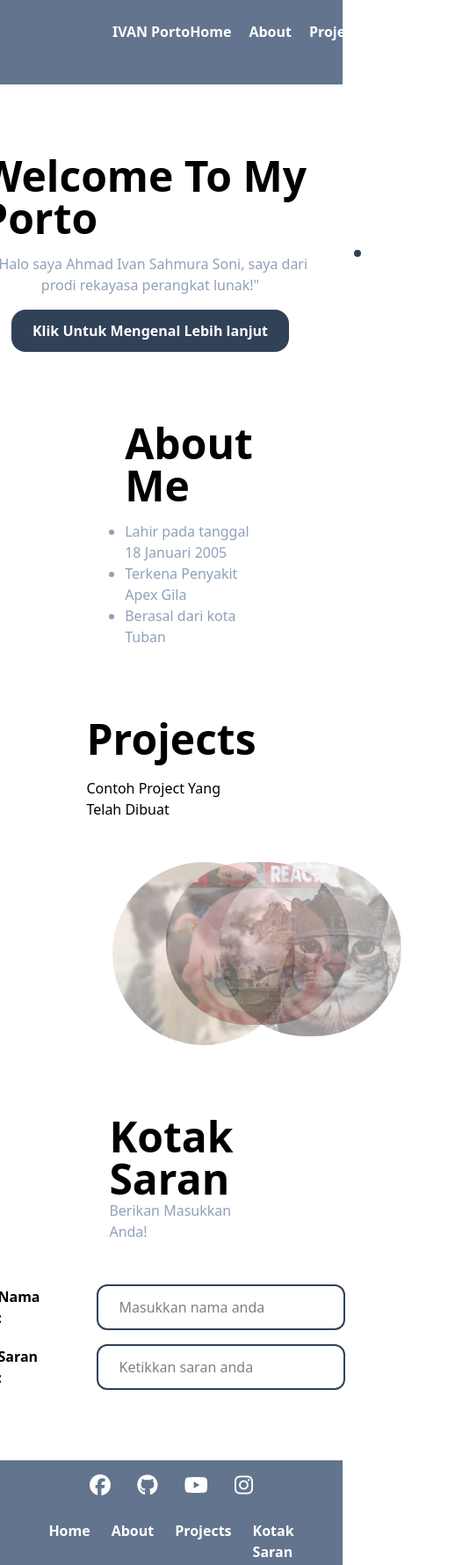
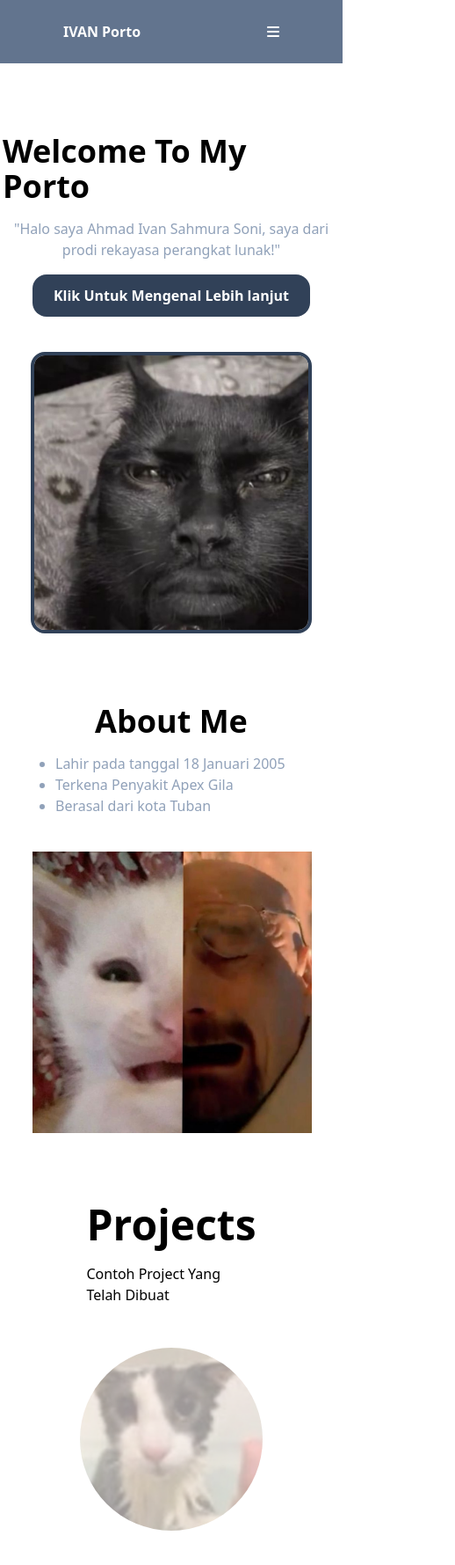
Before and after one commit to neverendingloneliness/pemateri-coder, a plain HTML site: page pertemuan_2_tailwind/portofolio/pages/index.html in a window 390 px wide. Shown: the top 1779 px of the page at 88% size, 518 px wide, since content can reach past the window. Drawn offline with nearby package versions, Linux system fonts and the light colour scheme.

Commit message:
responsive mobile

```diff
--- a/pertemuan_2_tailwind/portofolio/pages/index.html
+++ b/pertemuan_2_tailwind/portofolio/pages/index.html
@@ -9,32 +9,52 @@
 </head>
 <body>
     <!-- NAV -->
-    <div class="sticky top-0"> <!--z index-->
-        <nav class="flex px-32 py-6 justify-between bg-slate-500 text-white font-bold">
+    <div class="sticky top-0 z-10"> <!--z index-->
+        <nav class="flex lg:px-32 z-10 py-6 lg:justify-between justify-around bg-slate-500 text-white font-bold">
             <div class="flex gap-1">
                 <h1>IVAN</h1>
                 <p>Porto</p>
             </div>
 
-            <ul class="flex gap-5"> <!--hidden-->
-                <li class="hover:scale-110 duration-300 cursor-pointer" >Home</li>
-                <li class="hover:scale-110 duration-300 cursor-pointer" >About</li>
-                <li class="hover:scale-110 duration-300 cursor-pointer" >Projects</li>
-                <li class="hover:scale-110 duration-300 cursor-pointer" >Kotak Saran</li>
-            </ul>
+            <div class="hidden lg:block">
+                <ul class="flex w-78 gap-5"> <!--hidden-->
+                    <li class="hover:scale-110 duration-300 cursor-pointer" >Home</li>
+                    <li class="hover:scale-110 duration-300 cursor-pointer" >About</li>
+                    <li class="hover:scale-110 duration-300 cursor-pointer" >Projects</li>
+                    <li class="hover:scale-110 duration-300 cursor-pointer" >Kotak Saran</li>
+                </ul>
+            </div>
 
-            <button>
+            <button class="hidden lg:block">
                 <a href="http://">
                     Sign In
                 </a>
             </button>
+
+            <div class="lg:hidden" name="mobile">
+                <i class="fa-solid fa-bars"></i>
+            </div>
+
+            <div class="hidden" name="closeMenu">
+                <i class="fa-solid fa-xmark"></i>
+            </div>
+
         </nav>
+
+        <div class="absolute bg-slate-500 h-10 -mt-10 -z-100 transition-all duration-300 ease-in-out" name="menuMobile">
+            <div class="flex items-center justify-around w-96 ">
+                <a class="text-white font-bold" href="">Home</a>
+                <a class="text-white font-bold" href="">About</a>
+                <a class="text-white font-bold" href="">Project</a>
+                <a class="text-white font-bold" href="">Kotak Saran</a>
+            </div>
+        </div>
     </div>
 
     <!-- HERO -->
-     <div class="px-32 flex justify-center items-center mt-20 gap-10">
+     <div class="px-32 flex flex-col lg:flex-row justify-center items-center mt-20 gap-10">
         <div class="space-y-4 flex flex-col justify-center items-center">
-            <h1 class="text-5xl font-bold">Welcome To My Porto</h1>
+            <h1 class="lg:text-5xl text-4xl font-bold">Welcome To My Porto</h1>
             <p class="w-96 text-center text-slate-400">"Halo saya Ahmad Ivan Sahmura Soni, saya dari prodi rekayasa perangkat lunak!"</p>
             <button class="bg-slate-700 px-6 py-3 text-white rounded-2xl font-semibold">
                 <a href="http://">
@@ -49,10 +69,10 @@
      </div>
 
      <!-- About -->
-      <div class="px-32 flex gap-10 flex-row-reverse justify-center items-center mt-20">
+      <div class="px-32 flex flex-col gap-10 lg:flex-row-reverse justify-center items-center mt-20">
          <div class="space-y-4">
-             <h1 class="text-5xl font-bold">About Me</h1>
-             <ul class="list-disc text-slate-400">
+             <h1 class="lg:text-5xl w-78 text-4xl font-bold text-center">About Me</h1>
+             <ul class="list-disc text-slate-400 pl-6">
                 <li>Lahir pada tanggal 18 Januari 2005</li>
                 <li>Terkena Penyakit Apex Gila</li>
                 <li>Berasal dari kota Tuban</li>
@@ -73,7 +93,7 @@
          </div>
 
          <!-- cols rev -->
-         <div class="grid grid-cols-3 gap-12">
+         <div class="w-52 lg:w-156 grid grid-cols-1 lg:grid-cols-3 gap-12">
             <div class="w-52 opacity-40 hover:opacity-100 duration-300 cursor-pointer ">
                 <img src="../assets/projects/1.png" class="rounded-full" alt="">
             </div>
@@ -89,19 +109,21 @@
       <!-- Kotak Saran -->
        <div class="px-32 flex flex-col mt-20 gap-12 justify-center items-center">
           <div class="flex flex-col items-center justify-center">
-            <h1 class="text-5xl font-bold">Kotak Saran</h1> <!--font size rev-->
+            <h1 class="text-4xl w-78 text-center lg:text-5xl font-bold">Kotak Saran</h1> <!--font size rev-->
             <p class="text-slate-400">Berikan Masukkan Anda!</p>
           </div>
 
           <!-- label rev -->
           <form action="" class="space-y-4">
-               <div class="flex gap-16 items-center">
-                  <label class="font-semibold" for="">Nama : </label>
+               <div class="flex flex-col lg:flex-row lg:gap-16 lg:items-center">
+                  <label class="font-semibold lg:hidden" for="">Nama</label> <!--Mobil-->
+                  <label class="font-semibold hidden lg:block" for="">Nama : </label> <!--PC-->
                   <input type="text" class="px-6 rounded-xl py-3 border-2 border-slate-700" placeholder="Masukkan nama anda">
                </div>
 
-               <div class="flex gap-16 items-center">
-                  <label class="font-semibold" for="">Saran : </label>
+               <div class="flex flex-col lg:flex-row lg:gap-16 lg:items-center">
+                  <label class="font-semibold lg:hidden" for="">Saran</label> <!--Mobil-->
+                  <label class="font-semibold hidden lg:block" for="">Saran : </label> <!--PC-->
                   <input type="text" class="px-6 rounded-xl py-3 border-2 border-slate-700" placeholder="Ketikkan saran anda">
                </div>
           </form>
@@ -117,7 +139,7 @@
                     <i class="fa-brands fa-instagram"></i>
                 </ul>
 
-                <ul class="flex gap-6 font-semibold">
+                <ul class="flex flex-wrap  w-78 justify-center gap-6 font-semibold">
                     <li class="cursor-pointer" >Home</li>
                     <li class="cursor-pointer" >About</li>
                     <li class="cursor-pointer" >Projects</li>
@@ -127,5 +149,31 @@
                 <p class="font-bold">Copyright @IvanSahmura, 2025</p>
             </div>
         </Footer>
+
+        <script>
+            document.getElementsByName('mobile')[0].addEventListener('click', function() {
+                const menuMobile = document.getElementsByName('menuMobile')[0];
+                const bar = document.getElementsByName('mobile')[0];
+                const close = document.getElementsByName('closeMenu')[0];
+
+                menuMobile.classList.toggle('mt-0')[0];
+
+                bar.classList.toggle('hidden')
+
+                close.classList.remove('hidden')
+            });
+
+            document.getElementsByName('closeMenu')[0].addEventListener('click', function() {
+                const menuMobile = document.getElementsByName('menuMobile')[0];
+                const bar = document.getElementsByName('mobile')[0];
+                const close = document.getElementsByName('closeMenu')[0];
+
+                menuMobile.classList.toggle('mt-0')[0];
+
+                bar.classList.remove('hidden')
+
+                close.classList.toggle('hidden')
+            });
+        </script>
 </body>
 </html>
```
